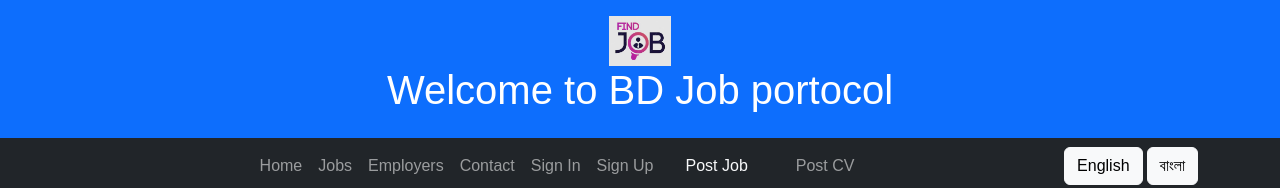
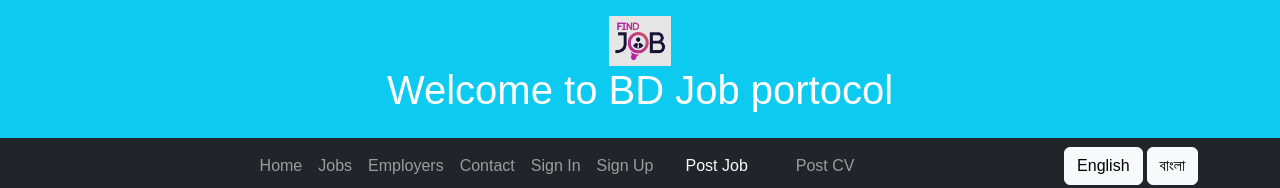
Before and after one commit to sobujcoder/web_Prototype, a plain HTML site: page index.html in a window 1280 px wide. Shown: the top 188 px of the page. Drawn offline with nearby package versions, Linux system fonts and the light colour scheme; some packages are replaced by stand-ins of ours.

Commit message:
header bg change and some code change
I used html css and boostrap
 some times i use JS

```diff
--- a/index.html
+++ b/index.html
@@ -19,7 +19,7 @@
                 center: location
             });
 
-            // Create a marker at the specified location
+            //  location
             var marker = new google.maps.Marker({
                 position: location,
                 map: map
@@ -45,8 +45,8 @@
 
 
 
-    function changeLanguage(lang) {
-    document.querySelectorAll("[data-en]").forEach(el => {
+     function changeLanguage(lang) {
+     document.querySelectorAll("[data-en]").forEach(el => {
         const text = el.getAttribute(lang === 'bn' ? "data-bn" : "data-en");
         if (text) el.textContent = text;
     });
@@ -80,7 +80,7 @@
     </style>
 </head>
 <body>
-    <header class="bg-primary text-white text-center py-3">
+    <header class="bg-info text-white text-center py-3">
         <img src="logo.JPG" alt="BD Job Portal Logo" style="height: 50px;">
         <h1 data-en="Welcome to BD Job Portal" data-bn="বিডি জব পোর্টালে স্বাগতম">Welcome to BD Job portocol</h1>
     </header>
```
